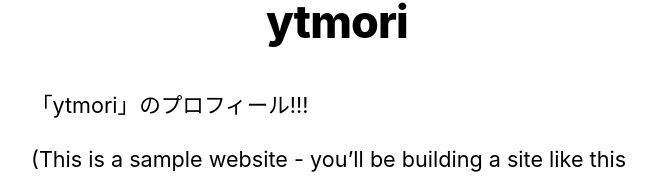
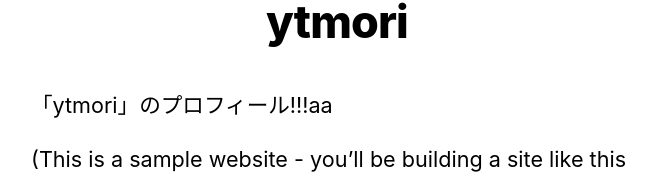
Before and after one commit to yt3trees/nextjs-blog, a Next.js app: page / in a window 1280 px wide. Shown: the part 221-400 px from the top of the page, without its empty margins (303-959 px from the left). Built offline with nearby package versions, Linux system fonts and the light colour scheme.

Commit message:
テスト

```diff
--- a/pages/index.js
+++ b/pages/index.js
@@ -9,7 +9,7 @@ export default function Home() {
         <title>{siteTitle}</title>
       </Head>
       <section className={utilStyles.headingMd}>
-        <p>「ytmori」のプロフィール!!!
+        <p>「ytmori」のプロフィール!!!aa
         </p>
         <p>
           (This is a sample website - you’ll be building a site like this on{' '}
```
